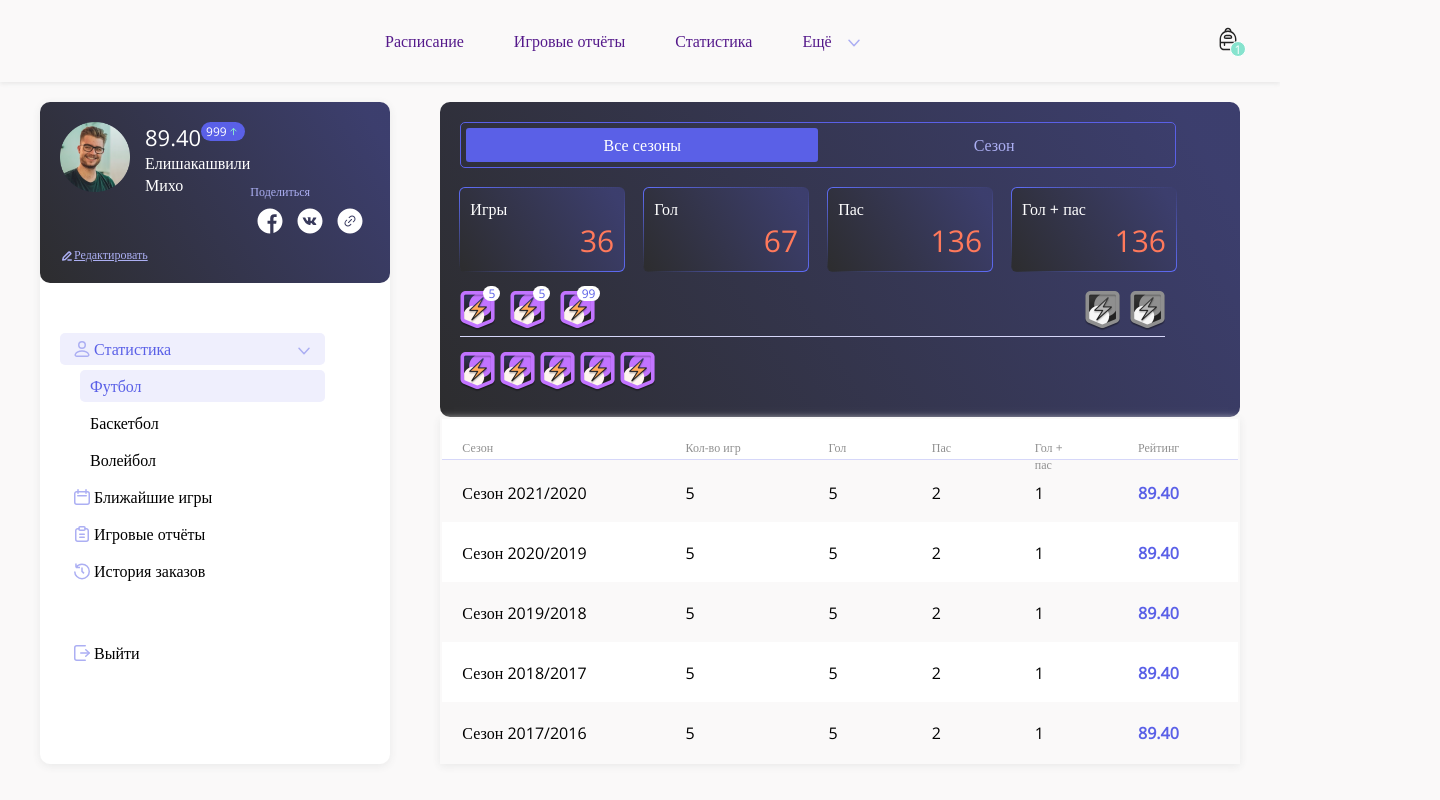
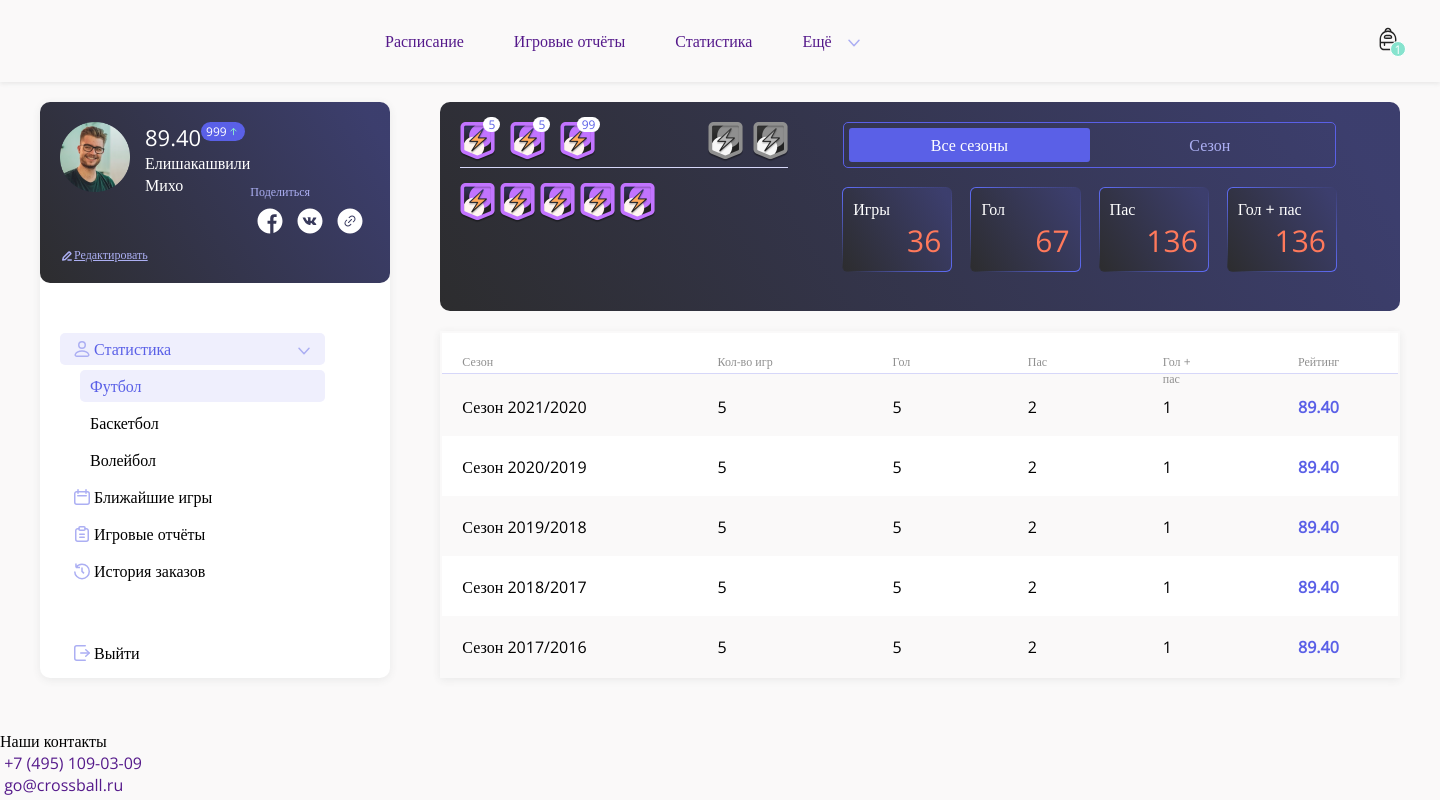
Before and after one commit to roman142140/spanstest, a plain HTML site: page src/index.html in a window 1280 px wide. Shown: the top 800 px of the page, 1440 px wide, since content can reach past the window. Drawn offline with nearby package versions, Linux system fonts and the light colour scheme.

Commit message:
small update

```diff
--- a/src/style.css
+++ b/src/style.css
@@ -16,6 +16,7 @@
 
 
 .wrapper {
+	width: 1440px;
 	margin: 0 auto;
 }
 .divider{
--- a/src/style/stat.css
+++ b/src/style/stat.css
@@ -6,6 +6,7 @@
 	display: flex;
 	flex-wrap: wrap-reverse;
 	padding: 20px;
+	margin-bottom: 20px;
 }
 .stat__achie {
 	flex-basis: 275px;
```
